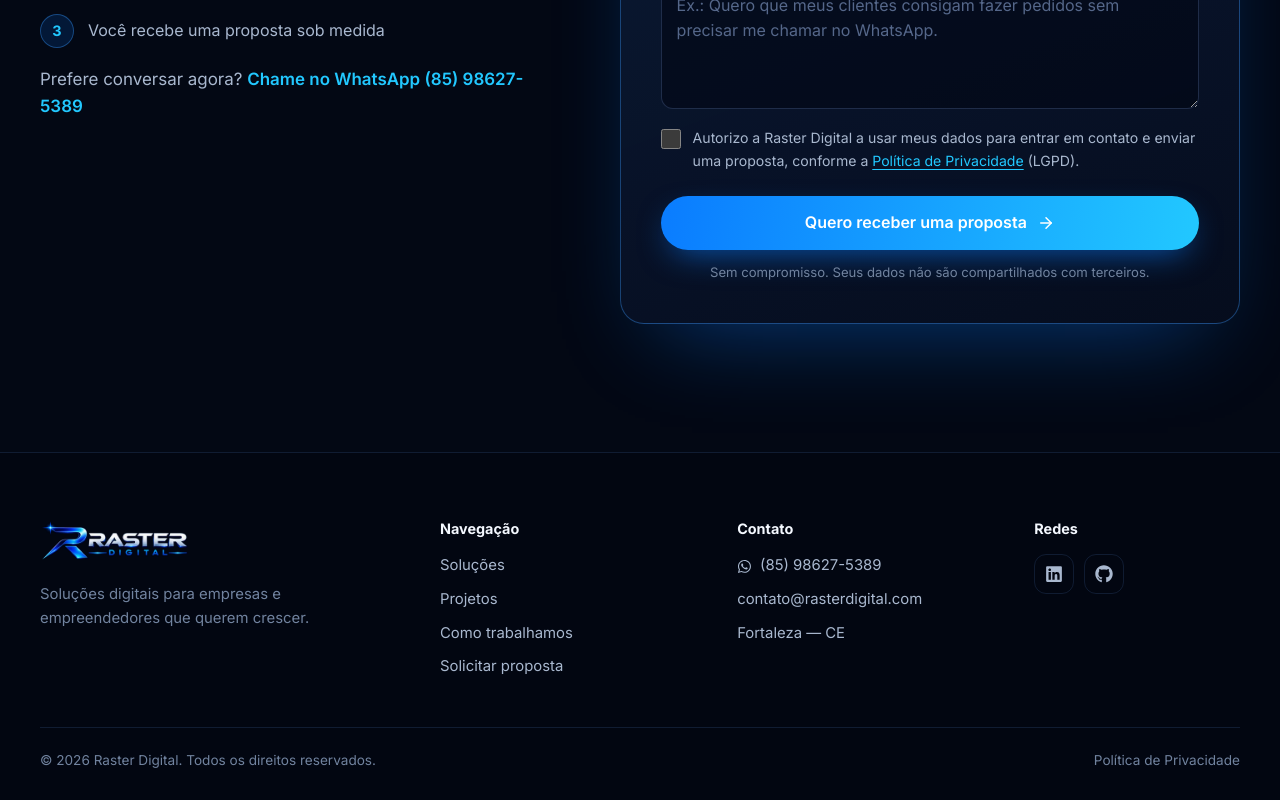
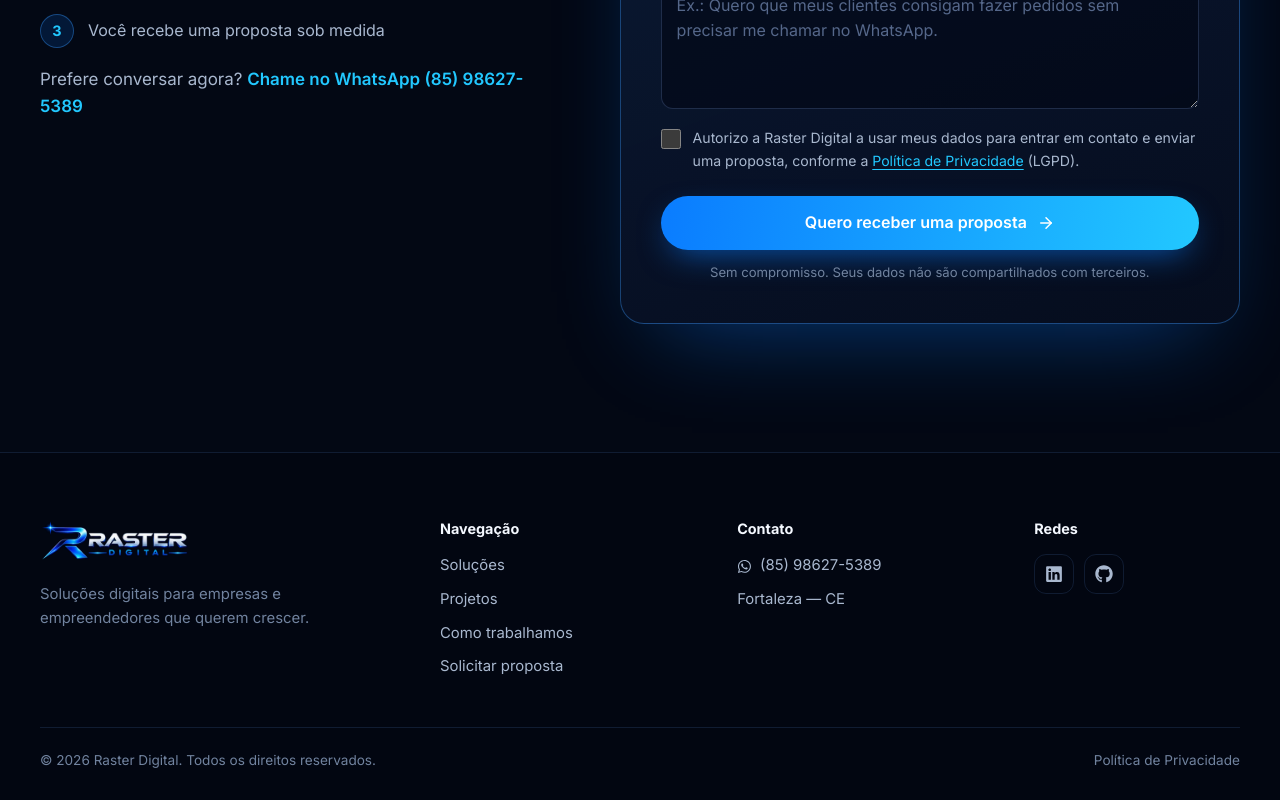
Before and after one commit to AntonioFerreiraDeMatos/Raster-Digital, a React (Vite) app: page / in a window 1280 px wide. Shown: the part 7786-8586 px from the top of the page. Built offline with nearby package versions, Linux system fonts and the light colour scheme.

Commit message:
fix: remove e-mail inexistente; contato apenas pelo WhatsApp
Co-Authored-By: Claude Opus 5.5 <noreply@anthropic.com>

```diff
--- a/privacidade.html
+++ b/privacidade.html
@@ -26,7 +26,7 @@
       <h2>1. Quem somos</h2>
       <p>
         A Raster Digital é responsável pelo tratamento dos dados pessoais enviados neste site. Para qualquer assunto
-        sobre seus dados, fale conosco pelo e-mail <a href="mailto:contato@rasterdigital.com">contato@rasterdigital.com</a>
+        sobre seus dados, fale conosco
         ou pelo WhatsApp <a href="https://wa.me/5585986275389">(85) 98627-5389</a>.
       </p>
 
--- a/src/components/Footer.tsx
+++ b/src/components/Footer.tsx
@@ -23,7 +23,7 @@ export default function Footer() {
         <div className="footer__col">
           <h4>Contato</h4>
           <a href={waLink()} target="_blank" rel="noopener noreferrer"><FaWhatsapp /> {SITE.whatsappDisplay}</a>
-          <a href={`mailto:${SITE.email}`}>{SITE.email}</a>
+          {SITE.email && <a href={`mailto:${SITE.email}`}>{SITE.email}</a>}
           <span>{SITE.city}</span>
         </div>
         <div className="footer__col">
--- a/src/config/site.ts
+++ b/src/config/site.ts
@@ -9,7 +9,8 @@ export const SITE = {
   // DDI + DDD + número, somente dígitos
   whatsapp: "5585986275389",
   whatsappDisplay: "(85) 98627-5389",
-  email: "contato@rasterdigital.com",
+  // Preencha quando existir uma caixa de e-mail ativa (ex.: contato@rasterdigital.com.br)
+  email: "",
   city: "Fortaleza — CE",
   founder: "Antonio Matos",
   social: {
```
